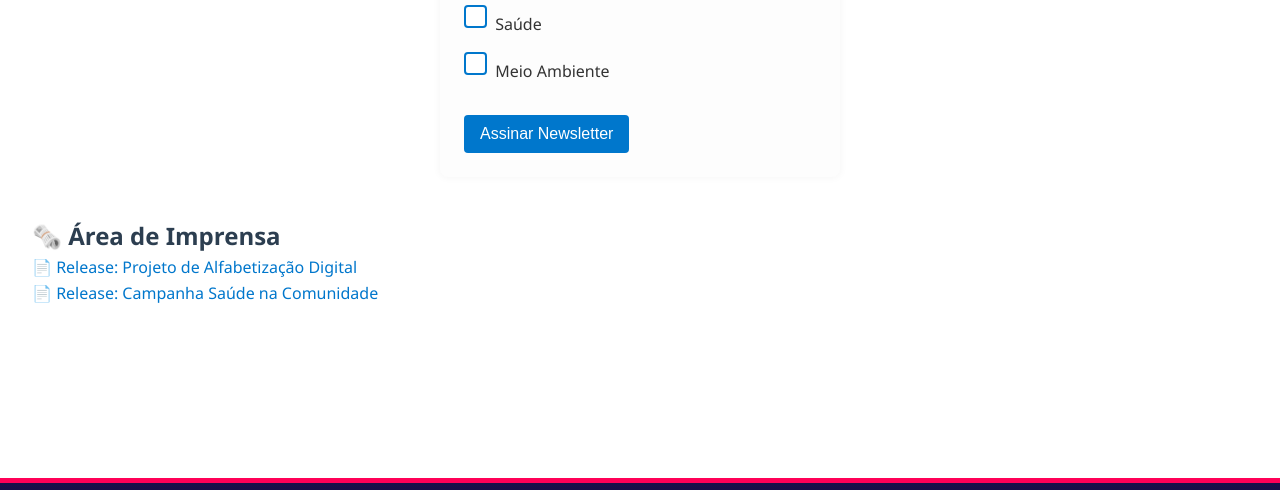
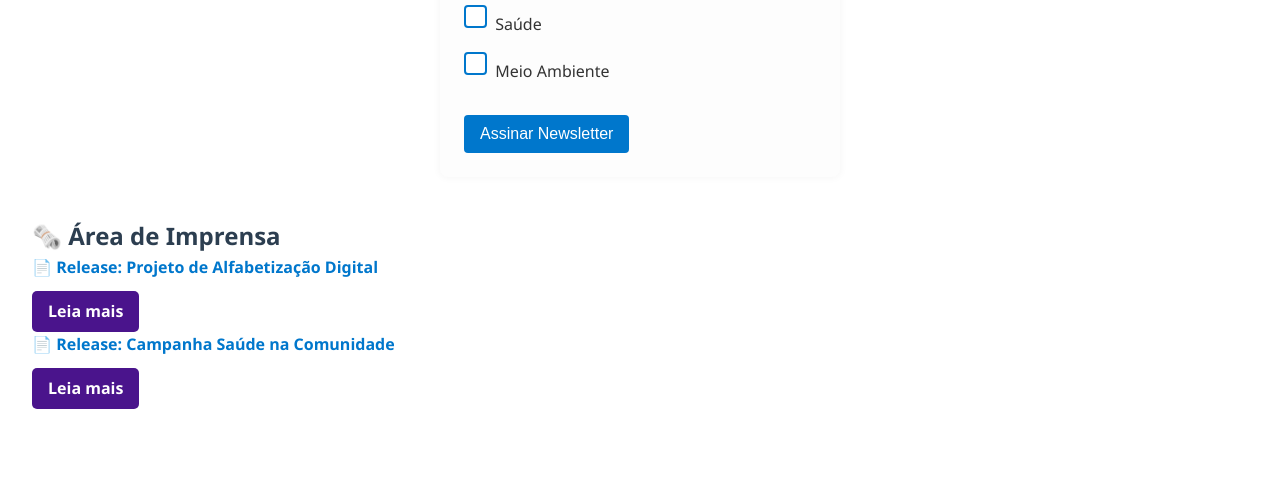
Before and after one commit to wellbcode/ong-educar-para-mudar, a plain HTML site: page blog.html in a window 1280 px wide. Shown: the part 950-1440 px from the top of the page. Drawn offline with nearby package versions, Linux system fonts and the light colour scheme; a script that the page names is missing.

Commit message:
Melhoria no blog e transparência: inclusão dos PDFs de Publicações e Releases e ajuste dos links 'Leia mais'

```diff
--- a/asset/css/blog.css
+++ b/asset/css/blog.css
@@ -115,6 +115,11 @@ a:hover {
   background-color: #005fa3;
 }
 
-.imprensa ul{
+.imprensa ul {
   list-style: none;
+  color: #0077cc;
 }
+
+.imprensa ul p{
+  color: #0077cc;
+}
--- a/blog.html
+++ b/blog.html
@@ -78,14 +78,14 @@
       <h3>📘 ONG Educar para mudar lança projeto de alfabetização digital</h3>
       <p><strong>Data:</strong> 15 de setembro de 2025</p>
       <p>O novo projeto visa capacitar jovens e adultos em habilidades digitais essenciais para o mercado de trabalho.</p>
-      <a href="#" class="btn-leia-mais">Leia mais</a>
+      <a href="asset/downloads/Publicacao1.pdf" target="_blank" type="application/pdf" class="btn-leia-mais">Leia mais</a>
     </article>
 
     <article>
       <h3>💰 Campanha de arrecadação supera meta em tempo recorde</h3>
       <p><strong>Data:</strong> 05 de outubro de 2025</p>
       <p>Com apoio da comunidade, arrecadamos <strong>R$ 50 mil</strong> em apenas 10 dias para o projeto <em>Saúde na Comunidade</em>.</p>
-      <a href="#" class="btn-leia-mais">Leia mais</a>
+      <a href="asset/downloads/Publicacao2.pdf" target="_blank" type="application/pdf" class="btn-leia-mais">Leia mais</a>
     </article>
   </section>
 
@@ -123,8 +123,11 @@
   <section class="imprensa">
     <h2>🗞️ Área de Imprensa</h2>
     <ul>
-      <li><a href="#" target="_blank">📄 Release: Projeto de Alfabetização Digital</a></li>
-      <li><a href="#" target="_blank">📄 Release: Campanha Saúde na Comunidade</a></li>
+      <li><p><strong>📄 Release: Projeto de Alfabetização Digital</strong></p>
+      <a href="asset/downloads/Release1.pdf" target="_blank" type="application/pdf" class="btn-leia-mais">Leia mais</a>
+      </li>
+      <li><p><strong>📄 Release: Campanha Saúde na Comunidade</strong></p><a href="asset/downloads/Release2.pdf"  target="_blank" type="application/pdf" class="btn-leia-mais">Leia mais</a></a>
+      </li>
     </ul>
   </section>
 </main>
```
Also changed, not shown: transparencia.html (+6 -6 lines), 4 other files.
